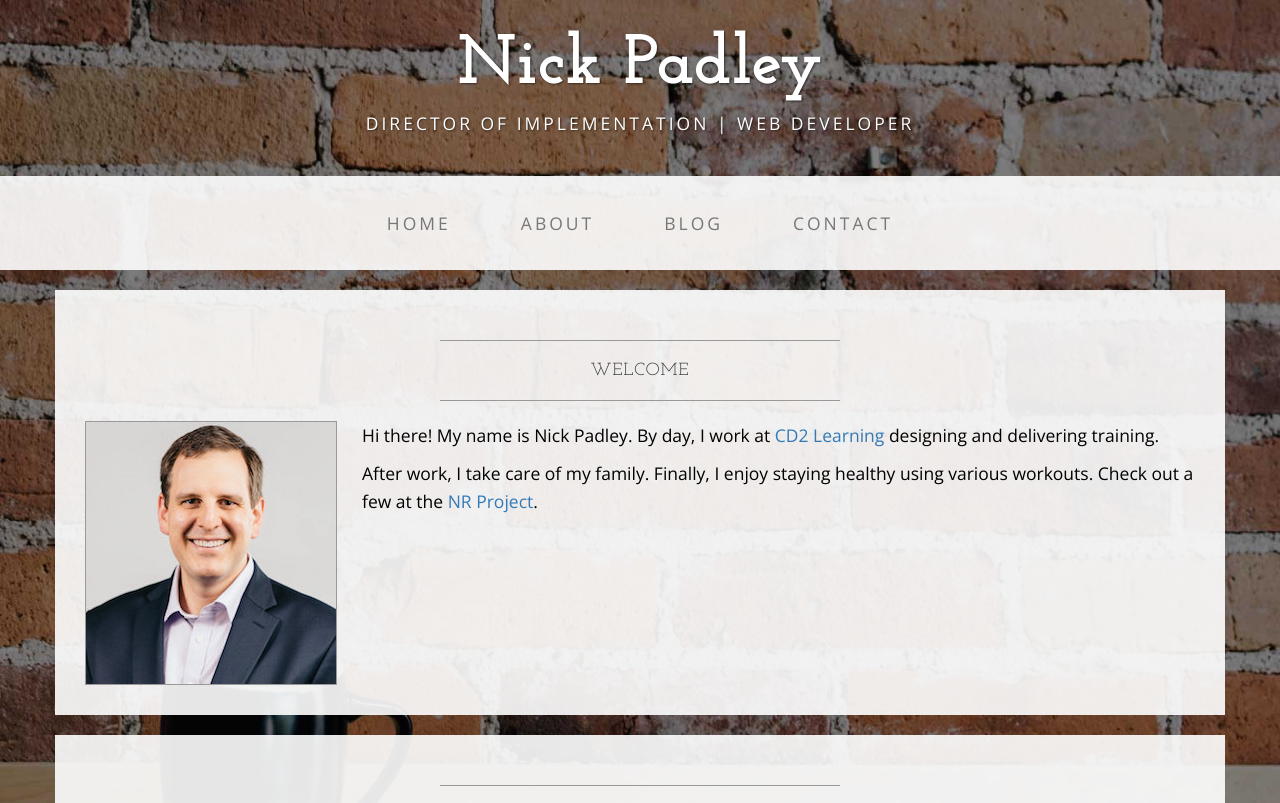
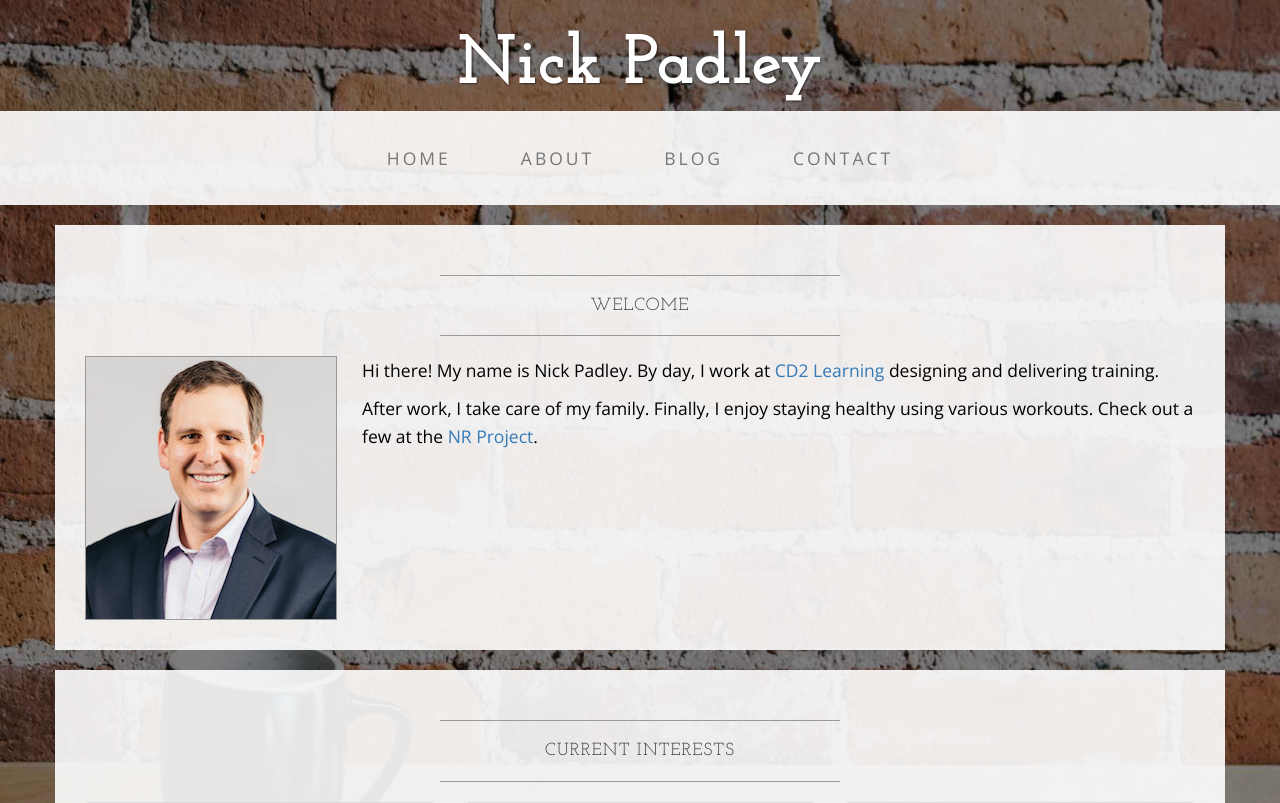
Before and after one commit to npadley/Personal-Site, a Jekyll site: the page built from index.html, in a window 1280 px wide and 900 px high, cut to the strip 0-803 px from the top of the window. Built offline with Jekyll 4.4.1, drawn with Linux system fonts in a browser that asks for light colours; nearby versions of some CDN libraries.

Commit message:
Remove subhead on site

```diff
--- a/_includes/header.html
+++ b/_includes/header.html
@@ -24,7 +24,7 @@
 	<![endif]-->
 
 	<div class="brand">Nick Padley</div>
-    <div class="address-bar">Director of Implementation | Web Developer</div>
+    <!-- <div class="address-bar">Director of Implementation | Web Developer</div> -->
 
     <!-- Navigation -->
     <nav class="navbar navbar-default" role="navigation">
```
